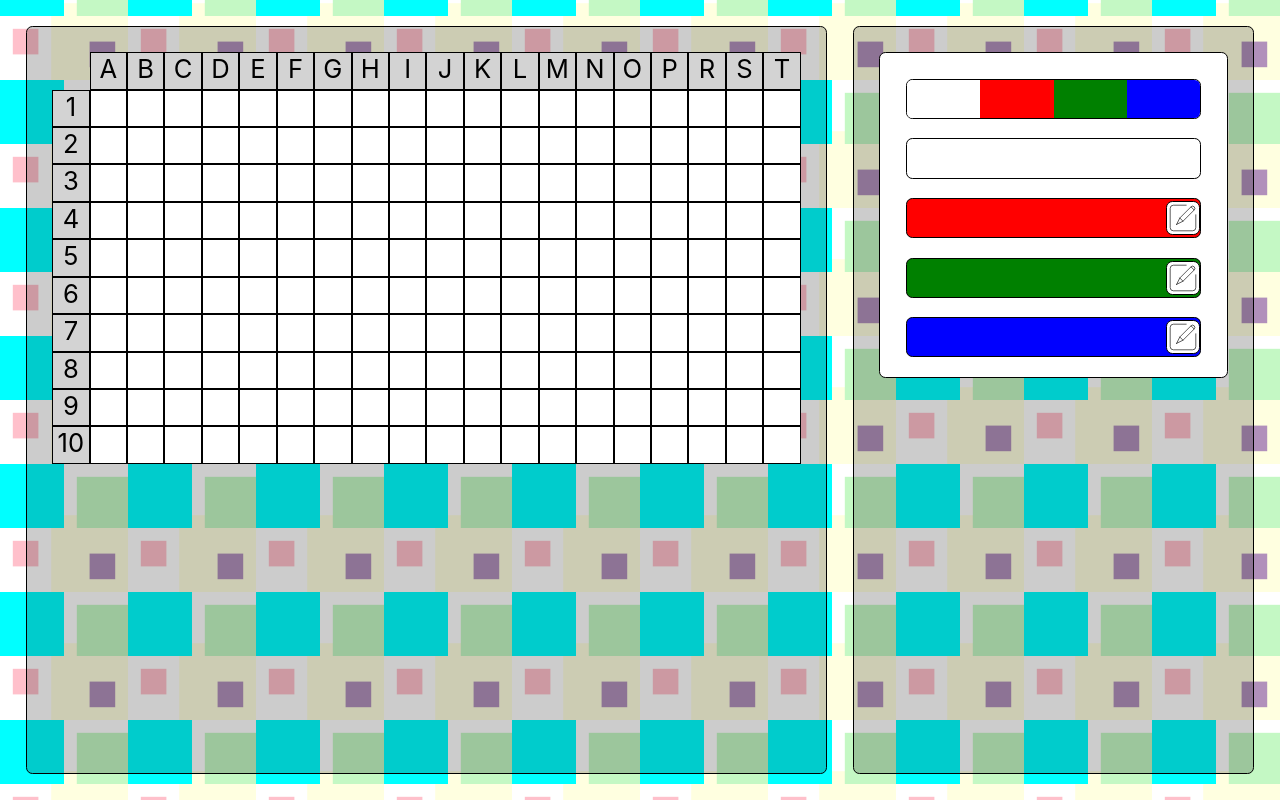
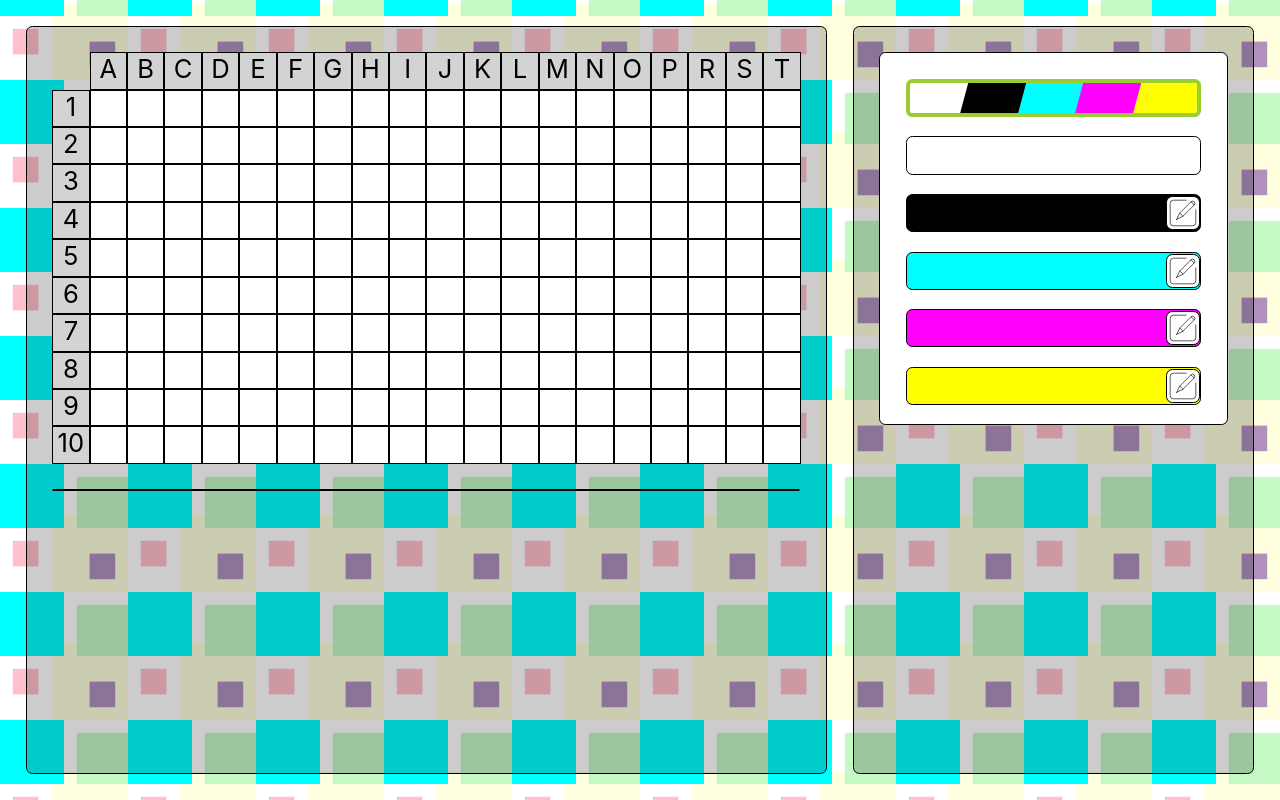
Before and after one commit to zyzyzyryxy/color-coder, a React (Create React App) app: page / in a window 1280 px wide. Built offline with nearby package versions, Linux system fonts and the light colour scheme.

Commit message:
Selecting and editing colors, layout improvements.

```diff
--- a/src/App.css
+++ b/src/App.css
@@ -1,11 +1,18 @@
 .App {
-  position: absolute;
   display: flex;
   flex-direction: row;
   background: fixed left/128px url(./logo.svg) repeat;
+}
+
+.ModalOverlay, .App {
+  position: absolute;
   width: 100%;
   top: 0;
   bottom: 0;
+}
+
+.ModalOverlay {
+  background: rgba(0,0,0,0.5);
 }
 
 .LeftPane, .RightPane {
@@ -13,14 +20,20 @@
   margin: 2vw;
 }
 
-.LeftPane, .RightPane, .Cell, .ColorPicker, .ColorBox, .ColorEditButton {
+.LeftPane, .RightPane, .Cell, .ColorPicker, .ColorBox, .ColorEditButton, .ColorPickerItem, .Codes {
   border-width: 1px;
   border-style: solid;
   border-color: black;
+  overflow: hidden;
 }
 
-.LeftPane, .RightPane, .ColorPicker, .ColorBox, .ColorEditButton {
+.LeftPane, .RightPane, .ColorPicker, .ColorBox, .ColorEditButton, .ColorPickerItem, .Codes {
   border-radius: 0.5vw;
+}
+
+.ColorBox.Focused {
+  border-color: yellowgreen;
+  border-width: 4px;
 }
 
 .LeftPane {
@@ -34,6 +47,10 @@
 
 .Codes {
   background-color: lightgray;
+  margin: 2vw;
+}
+
+.Code {
 }
 
 .Table {
@@ -65,6 +82,7 @@
 }
 
 .ColorBox {
+  box-sizing: border-box;
   height: 3vw;
   margin-bottom: 1.5vw;
   display: flex;
@@ -74,7 +92,6 @@
 
 .ColorBox.Multicolor {
   flex-direction: row;
-  overflow: hidden;
 }
 
 .ColorEditButton {
@@ -86,4 +103,40 @@
 .MulticolorPart {
   flex: 1;
   height: 100%;
+  transform: skew(-15deg, 0deg) scaleX(1.1);
 }
+
+.Modal {
+  background-color: white;
+  position: absolute;
+  top: 5vw;
+  bottom: 5vw;
+  left: 5vw;
+  right: 5vw;
+  display: flex;
+  flex-direction: column;
+}
+
+.ModalContents {
+  flex: 1;
+}
+
+.ModalButton {
+  height: 3vw;
+}
+
+.ColorPickerItems {
+  width: 100%;
+  height: 100%;
+  display: flex;
+  flex-direction: row;
+  flex-wrap: wrap;
+  align-content: flex-start;
+}
+
+.ColorPickerItem {
+  width: 10vw;
+  height: 10vw;
+  margin-top: 1vw;
+  margin-left: 1vw;
+}
--- a/src/App.tsx
+++ b/src/App.tsx
@@ -3,13 +3,21 @@ import { TableContextProvider } from './contexts/TableContext';
 import { Codes } from './components/codes';
 import { Table } from './components/table';
 import { ColorSelector } from './components/colorSelector';
+import { useCallback, useState } from 'react';
+import { ColorPicker } from './components/colorPicker';
 
-const COLORS = ['white', 'red', 'green', 'blue', 'cyan', 'magenta', 'yellow'];
+const COLORS = ['white', 'black', 'cyan', 'magenta', 'yellow', 'red', 'green', 'blue', 'gray', 'lightgray'];
 const ROWS = ['1', '2', '3', '4', '5', '6', '7', '8', '9', '10'];
 const COLS = 'ABCDEFGHIJKLMNOPRST'.split('');
-const INITIAL_COLORS = COLORS.slice(0, 4);
+const INITIAL_COLORS = COLORS.slice(0, 5);
 
 function App() {
+	const [editedIndex, setEditedIndex] = useState<number | null>(null);
+
+  const onColorPickerClose = useCallback(() => {
+    setEditedIndex(null);
+  }, []);
+
   return (
     <div className='App'>
       <TableContextProvider columns={COLS} rows={ROWS} initialColors={INITIAL_COLORS}>
@@ -18,8 +26,9 @@ function App() {
           <Codes/>
         </div>
         <div className='RightPane'>
-          <ColorSelector/>
+          <ColorSelector onEditStart={setEditedIndex} />
         </div>
+        {editedIndex != null ? <ColorPicker editedIndex={editedIndex} onClose={onColorPickerClose} allColors={COLORS}/> : null}
       </TableContextProvider>
     </div>
   );
--- a/src/components/codes/code.tsx
+++ b/src/components/codes/code.tsx
@@ -7,6 +7,6 @@ type CodeProps = {
 
 export function Code({color, code}: CodeProps) {
 	return (
-		<div style={{color}}>{code}</div>
+		<div className='Code' style={{color}}>{code}</div>
 	);
 }
--- /dev/null
+++ b/src/components/colorPicker/colorPickerItem.tsx
@@ -0,0 +1,21 @@
+import { useCallback } from 'react';
+import { Color } from '../../contexts/TableContext';
+
+type ColorPickerItemProps = {
+	color: Color;
+	onSelect: (color: Color) => void;
+};
+
+export function ColorPickerItem({color, onSelect}: ColorPickerItemProps) {
+	const onClick = useCallback(() => {
+		onSelect(color);
+	}, [color, onSelect]);
+
+	return (
+		<div
+			className='ColorPickerItem'
+			onClick={onClick}
+			style={{backgroundColor: color}}
+		/>
+	);
+}
--- /dev/null
+++ b/src/components/colorPicker/index.tsx
@@ -0,0 +1,30 @@
+import { useCallback } from 'react';
+import { Color, useTableContext } from '../../contexts/TableContext';
+import { copyAndUpdate } from '../../utils';
+import { ColorPickerItem } from './colorPickerItem';
+import { Modal } from '../modal';
+
+type ColorPickerProps = {
+	allColors: Color[];
+	editedIndex: number;
+	onClose: () => void;
+};
+
+export function ColorPicker({allColors, editedIndex, onClose}: ColorPickerProps) {
+	const { colors, setColors } = useTableContext();
+	const onColorSelected = useCallback((color: Color) => {
+		const newColors = copyAndUpdate(colors, editedIndex, color);
+		console.log('onColorSelected', colors, newColors, editedIndex, color);
+		setColors(newColors);
+		onClose();
+	}, [colors, setColors, editedIndex, onClose]);
+	return (
+		<Modal onCancel={onClose}>
+			<div className='ColorPickerItems'>
+				{allColors.map((c, idx) => (
+					<ColorPickerItem color={c} onSelect={onColorSelected} key={idx} />
+				))}
+			</div>
+		</Modal>
+	);
+}
--- a/src/components/colorSelector/colorButton.tsx
+++ b/src/components/colorSelector/colorButton.tsx
@@ -1,18 +1,44 @@
-import { Color } from '../../contexts/TableContext';
+import { useCallback } from 'react';
+import { Color, useTableContext } from '../../contexts/TableContext';
 import editSvg from './edit.svg';
 
 type ColorButtonProps = {
 	color: Color;
+	colorIndex: number;
 	editable: boolean;
+	onEditStart: (idx: number) => void;
+} | {
+	color: Color;
+	colorIndex: number;
+	editable: false;
+	onEditStart?: void;
 };
 
-export function ColorButton({color, editable}: ColorButtonProps) {
+export function ColorButton({color, colorIndex, editable, onEditStart}: ColorButtonProps) {
+	const { setCurrentColorIndex, selectedColorIndex } = useTableContext();
+	const focused = selectedColorIndex === colorIndex;
+
+	const onSelect = useCallback(() => {
+		setCurrentColorIndex(colorIndex);
+	}, [setCurrentColorIndex, colorIndex]);
+
+	const onEditClicked = useCallback(() => {
+		if (onEditStart) onEditStart(colorIndex);
+	}, [onEditStart, colorIndex]);
+
 	return (
 		<div
-			className='ColorBox'
+			className={'ColorBox' + (focused ? ' Focused' : '')}
 			style={{backgroundColor: color}}
+			onClick={onSelect}
 		>
-			{editable ? <img src={editSvg} className='ColorEditButton' alt='edit'/> : null }
+			{editable ? (
+				<img
+					src={editSvg}
+					className='ColorEditButton'
+					alt='edit'
+					onClick={onEditClicked}
+				/>) : null }
 		</div>
 	);
 }
--- a/src/components/colorSelector/index.tsx
+++ b/src/components/colorSelector/index.tsx
@@ -1,14 +1,26 @@
-import { useTableContext } from "../../contexts/TableContext";
-import { ColorButton } from "./colorButton";
-import { MulticolorButton } from "./multicolorButton";
+import { useTableContext } from '../../contexts/TableContext';
+import { ColorButton } from './colorButton';
+import { MulticolorButton } from './multicolorButton';
 
-export function ColorSelector() {
+type ColorSelectorProps = {
+	onEditStart: (index: number) => void;
+};
+
+export function ColorSelector({onEditStart}: ColorSelectorProps) {
 	const { colors } = useTableContext();
 
 	return (
 		<div className='ColorPicker'>
 			<MulticolorButton colors={colors} key='Multi' />
-			{colors.map((c, idx) => <ColorButton color={c} editable={idx !== 0} key={idx} />)}
+			{colors.map((c, idx) => (
+				<ColorButton
+					color={c}
+					editable={idx !== 0}
+					onEditStart={onEditStart}
+					colorIndex={idx}
+					key={idx}
+				/>
+			))}
 		</div>
 	);
 }
--- a/src/components/colorSelector/multicolorButton.tsx
+++ b/src/components/colorSelector/multicolorButton.tsx
@@ -1,13 +1,21 @@
-import { Color } from '../../contexts/TableContext';
+import { useCallback } from 'react';
+import { Color, useTableContext } from '../../contexts/TableContext';
 
 type MulticolorButtonProps = {
 	colors: Color[];
 };
 
 export function MulticolorButton({colors}: MulticolorButtonProps) {
+	const { setCurrentColorIndex, selectedColorIndex } = useTableContext();
+	const onSelect = useCallback(() => {
+		setCurrentColorIndex(null);
+	}, [setCurrentColorIndex]);
+	const focused = selectedColorIndex === null;
+
 	return (
 		<div
-			className='ColorBox Multicolor'
+			className={'ColorBox Multicolor' + (focused ? ' Focused' : '')}
+			onClick={onSelect}
 		>
 			{colors.map((c, idx) => <div className='MulticolorPart' style={{backgroundColor: c}} key={idx}/>)}
 		</div>
--- /dev/null
+++ b/src/components/modal.tsx
@@ -0,0 +1,19 @@
+import { ReactNode } from 'react';
+
+type ModalProps = {
+	children: ReactNode;
+	onCancel: () => void;
+};
+
+export function Modal({children, onCancel}: ModalProps) {
+	return (
+		<div className='ModalOverlay'>
+			<div className='Modal'>
+				<div className='ModalContents'>
+					{children}
+				</div>
+				<button className='ModalButton' onClick={onCancel}>X</button>
+			</div>
+		</div>
+	);
+}
--- a/src/contexts/TableContext.tsx
+++ b/src/contexts/TableContext.tsx
@@ -1,5 +1,6 @@
 import React, { createContext, useCallback, useContext, useEffect, useMemo, useReducer } from 'react';
 import type { Property } from 'csstype';
+import { copyAndUpdate } from '../utils';
 
 type TableType = number[];
 
@@ -11,16 +12,19 @@ type TableContextType = {
 	colors: Color[];
 	setColors: (newColors: Color[]) => void;
 	getCodeForIndex: (idx: number) => string;
+	setCurrentColorIndex: (idx: number | null) => void;
+	selectedColorIndex: number | null;
 };
 
 type TableStateType = {
 	table: TableType;
 	height: number;
 	colors: Color[];
+	selectedColorIndex: number | null;
 };
 
 type TableAction = {
-	type: 'increment';
+	type: 'updateCell';
 	rowIndex: number;
 	columnIndex: number;
 } | {
@@ -30,6 +34,9 @@ type TableAction = {
 	type: 'updateSize';
 	width: number;
 	height: number;
+} | {
+	type: 'setSelectedColorIndex';
+	colorIndex: number | null;
 };
 
 type TableContextProviderProps = {
@@ -44,41 +51,52 @@ const TableContext = createContext<TableContextType>({
 	changeCell: () => { },
 	colors: [],
 	setColors: () => { },
-	getCodeForIndex: () => ''
+	getCodeForIndex: () => '',
+	setCurrentColorIndex: () => {},
+	selectedColorIndex: null
 });
-
-function copyAndUpdate<T>(tab: T[], idx: number, val: T) {
-	return tab.map((v, i) => i === idx ? val : v);
-}
 
 function createTable(width: number, height: number): TableType {
 	return new Array(width * height).fill(0);
 }
 
-const tableReducer = function (state: TableStateType, action: TableAction) {
+const tableReducer = function (state: TableStateType, action: TableAction): TableStateType {
 	switch (action.type) {
-		case 'increment':
+		case 'updateCell':
 			const idx = action.columnIndex * state.height + action.rowIndex;
+			const newColorIdx = state.selectedColorIndex != null
+				? state.selectedColorIndex
+				: (state.table[idx] + 1) % state.colors.length;
 			return {
 				...state,
 				table: copyAndUpdate(
 					state.table,
 					idx,
-					(state.table[idx] + 1) % state.colors.length
+					newColorIdx
 				)
 			};
 		case 'updateColors':
-			if (state.colors.length <= action.colors.length)
-				return { ...state, colors: action.colors };
 			return {
 				...state,
 				colors: action.colors,
-				table: state.table.map(v => v >= action.colors.length ? 0 : v)
+				table: (state.colors.length <= action.colors.length)
+					? state.table
+					: state.table.map(v => v >= action.colors.length ? 0 : v),
+				selectedColorIndex: state.selectedColorIndex !> action.colors.length
+					? null
+					: state.selectedColorIndex
 			};
 		case 'updateSize':
-			return { ...state, width: action.width, table: createTable(action.width, action.height) };
-		default:
-			return state;
+			return {
+				...state,
+				height: action.height,
+				table: createTable(action.width, action.height)
+			};
+		case 'setSelectedColorIndex':
+			return {
+				...state,
+				selectedColorIndex: action.colorIndex
+			};
 	}
 }
 
@@ -86,7 +104,8 @@ export const TableContextProvider = React.memo<TableContextProviderProps>(({ row
 	const [state, dispatch] = useReducer<React.Reducer<TableStateType, TableAction>, undefined>(tableReducer, undefined, () => ({
 		table: createTable(columns.length, rows.length),
 		height: rows.length,
-		colors: initialColors
+		colors: initialColors,
+		selectedColorIndex: null
 	}));
 
 	useEffect(() => {
@@ -103,7 +122,7 @@ export const TableContextProvider = React.memo<TableContextProviderProps>(({ row
 	);
 
 	const changeCell = useCallback((rowIndex: number, columnIndex: number) => {
-		dispatch({ type: 'increment', rowIndex, columnIndex });
+		dispatch({ type: 'updateCell', rowIndex, columnIndex });
 	}, []);
 
 	const getCodeForIndex = useCallback((cIdx: number) => {
@@ -117,13 +136,19 @@ export const TableContextProvider = React.memo<TableContextProviderProps>(({ row
 		}, []).join(' ');
 	}, [state.table, state.height, columns, rows]);
 
-	const contextValue = useMemo(() => ({
+	const setCurrentColorIndex = useCallback((colorIndex: number | null) => {
+		dispatch({type: 'setSelectedColorIndex', colorIndex});
+	}, []);
+
+	const contextValue = useMemo<TableContextType>(() => ({
 		getCell,
 		changeCell,
 		colors: state.colors,
 		setColors,
-		getCodeForIndex
-	}), [getCell, changeCell, state.colors, getCodeForIndex, setColors]);
+		getCodeForIndex,
+		setCurrentColorIndex,
+		selectedColorIndex: state.selectedColorIndex
+	}), [getCell, changeCell, state.colors, getCodeForIndex, setColors, setCurrentColorIndex, state.selectedColorIndex]);
 
 	return (
 		<TableContext.Provider value={contextValue}>{children}</TableContext.Provider>
--- /dev/null
+++ b/src/utils.ts
@@ -0,0 +1,3 @@
+export function copyAndUpdate<T>(tab: T[], idx: number, val: T) {
+	return tab.map((v, i) => i === idx ? val : v);
+}
```
Also changed, not shown: src/contexts/ColorPickerModal.tsx (added, +33 -0 lines).
